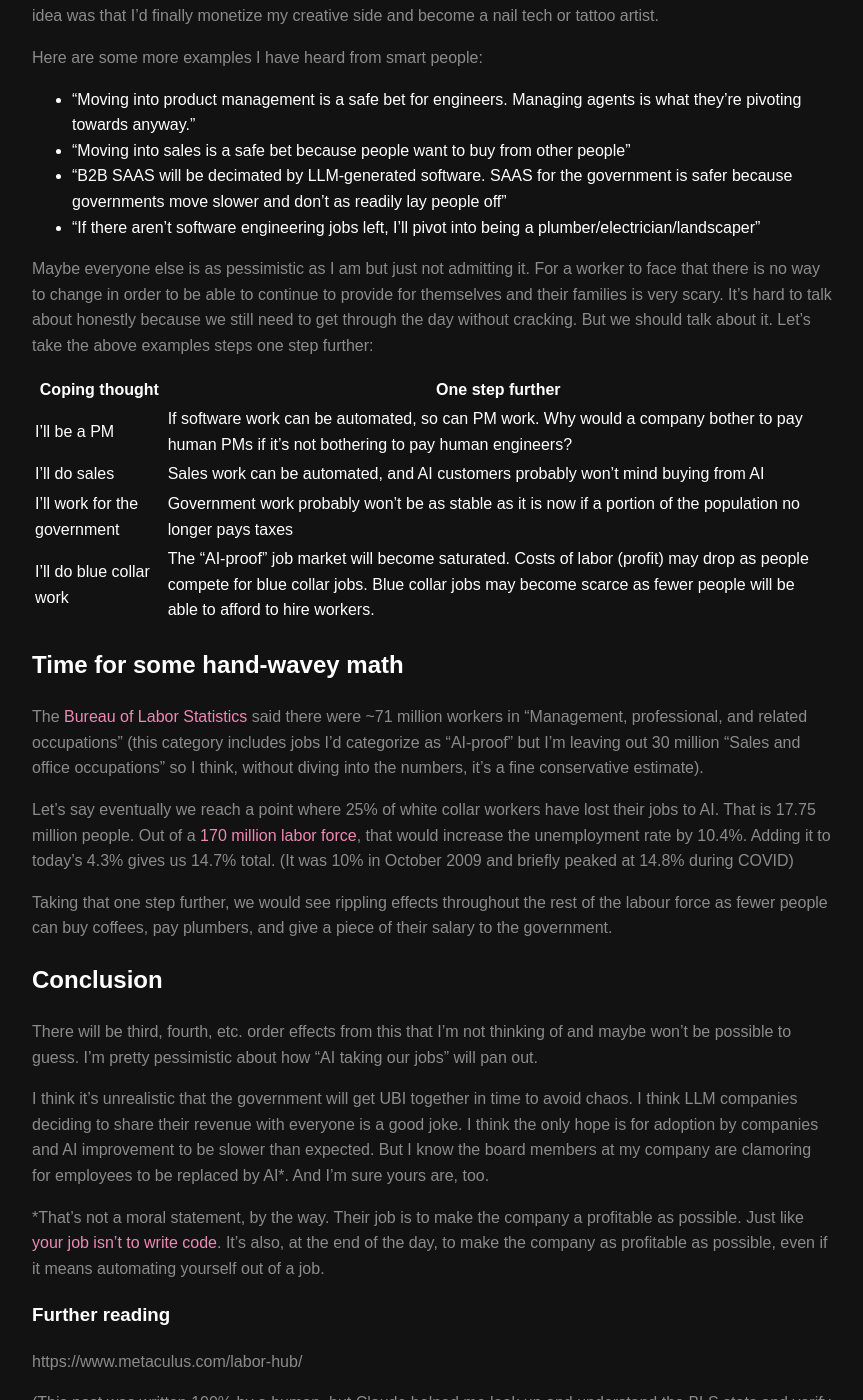
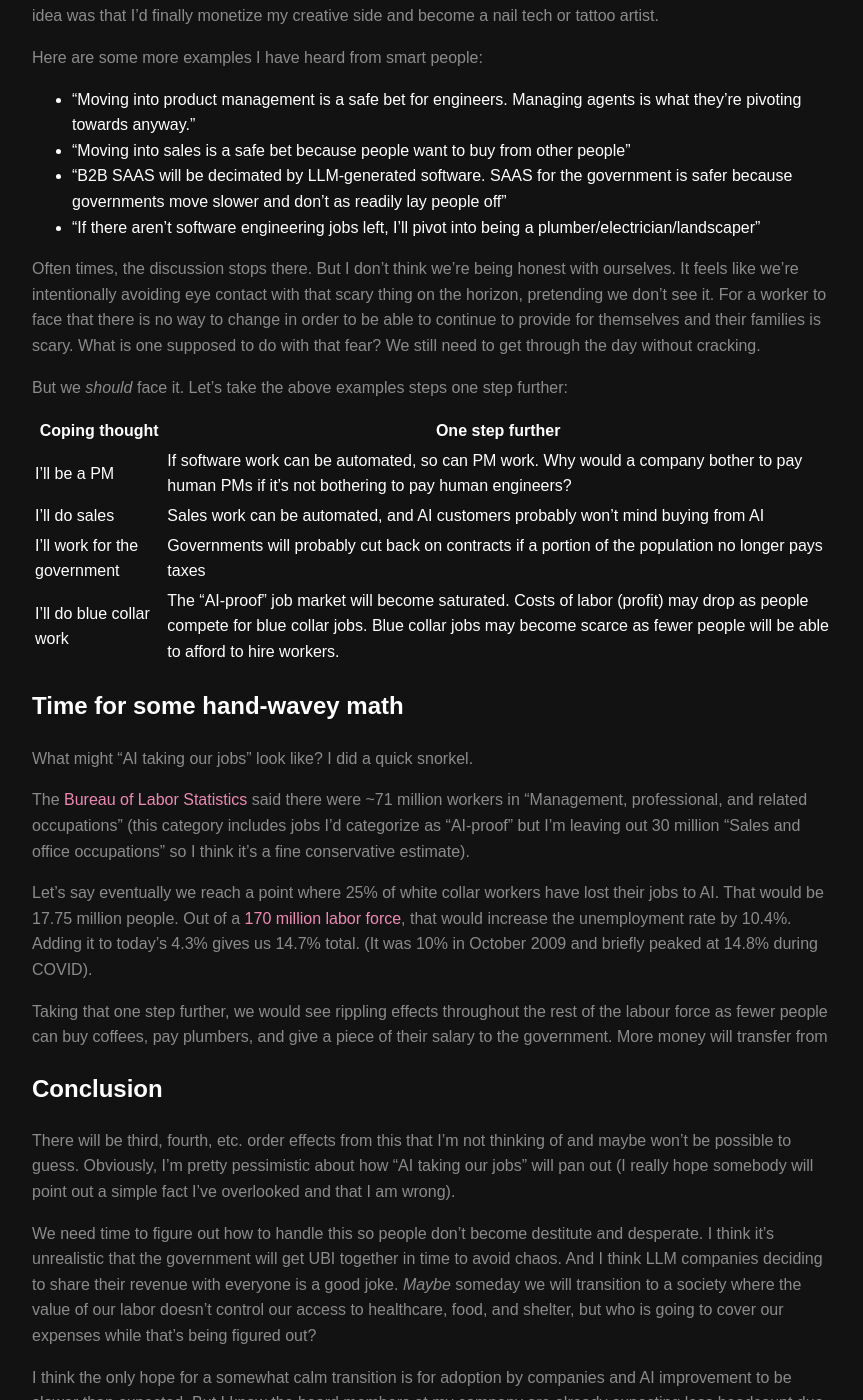
Before and after one commit to superfamousdog/superfamousdog.github.io, a Jekyll site: the page built from _posts/2026-04-23-cant-upskill-out.md, in a window 1280 px wide and 1400 px high, scrolled down 304 px. Shown: the whole window, without its empty margins (208-1071 px from the left). Built offline with Jekyll 4.4.1, drawn with Linux system fonts in a browser that asks for light colours; some of the changed text lies outside the part shown.

```diff
--- a/_posts/2026-04-23-cant-upskill-out.md
+++ b/_posts/2026-04-23-cant-upskill-out.md
@@ -13,31 +13,38 @@
 - "B2B SAAS will be decimated by LLM-generated software. SAAS for the government is safer because governments move slower and don't as readily lay people off"
 - "If there aren't software engineering jobs left, I'll pivot into being a plumber/electrician/landscaper"
 
-Maybe everyone else is as pessimistic as I am but just not admitting it. For a worker to face that there is no way to change in order to be able to continue to provide for themselves and their families is very scary. It's hard to talk about honestly because we still need to get through the day without cracking. But we should talk about it. Let's take the above examples steps one step further:
+Often times, the discussion stops there. But I don't think we're being honest with ourselves. It feels like we're intentionally avoiding eye contact with that scary thing on the horizon, pretending we don't see it. For a worker to face that there is no way to change in order to be able to continue to provide for themselves and their families is scary. What is one supposed to do with that fear? We still need to get through the day without cracking.
+
+But we _should_ face it. Let's take the above examples steps one step further:
 
 |Coping thought| One step further |
 |--|--|
 | I'll be a PM | If software work can be automated, so can PM work. Why would a company bother to pay human PMs if it's not bothering to pay human engineers? |
 | I'll do sales | Sales work can be automated, and AI customers probably won't mind buying from AI |
-| I'll work for the government | Government work probably won't be as stable as it is now if a portion of the population no longer pays taxes |
-| I'll do blue collar work| The "AI-proof" job market will become saturated. Costs of labor (profit) may drop as people compete for blue collar jobs. Blue collar jobs may become scarce as fewer people will be able to afford to hire workers. |
+| I'll work for the government | Governments will probably cut back on contracts if a portion of the population no longer pays taxes |
+| I'll do blue collar work | The "AI-proof" job market will become saturated. Costs of labor (profit) may drop as people compete for blue collar jobs. Blue collar jobs may become scarce as fewer people will be able to afford to hire workers. |
 
 ## Time for some hand-wavey math
-The [Bureau of Labor Statistics](https://www.bls.gov/cps/cpsaat11.htm) said there were ~71 million workers in "Management, professional, and related occupations" (this category includes jobs I'd categorize as "AI-proof" but I'm leaving out 30 million "Sales and office occupations" so I think, without diving into the numbers, it's a fine conservative estimate).
+What might "AI taking our jobs" look like? I did a quick snorkel.
 
-Let's say eventually we reach a point where 25% of white collar workers have lost their jobs to AI. That is 17.75 million people. Out of a [170 million labor force](https://www.bls.gov/news.release/empsit.t01.htm), that would increase the unemployment rate by 10.4%. Adding it to today's 4.3% gives us 14.7% total. (It was 10% in October 2009 and briefly peaked at 14.8% during COVID)
+The [Bureau of Labor Statistics](https://www.bls.gov/cps/cpsaat11.htm) said there were ~71 million workers in "Management, professional, and related occupations" (this category includes jobs I'd categorize as "AI-proof" but I'm leaving out 30 million "Sales and office occupations" so I think it's a fine conservative estimate).
 
-Taking that one step further, we would see rippling effects throughout the rest of the labour force as fewer people can buy coffees, pay plumbers, and give a piece of their salary to the government.
+Let's say eventually we reach a point where 25% of white collar workers have lost their jobs to AI. That would be 17.75 million people. Out of a [170 million labor force](https://www.bls.gov/news.release/empsit.t01.htm), that would increase the unemployment rate by 10.4%. Adding it to today's 4.3% gives us 14.7% total. (It was 10% in October 2009 and briefly peaked at 14.8% during COVID).
+
+Taking that one step further, we would see rippling effects throughout the rest of the labour force as fewer people can buy coffees, pay plumbers, and give a piece of their salary to the government. More money will transfer from
 
 ## Conclusion
 
-There will be third, fourth, etc. order effects from this that I'm not thinking of and maybe won't be possible to guess. I'm pretty pessimistic about how "AI taking our jobs" will pan out.
+There will be third, fourth, etc. order effects from this that I'm not thinking of and maybe won't be possible to guess. Obviously, I'm pretty pessimistic about how "AI taking our jobs" will pan out (I really hope somebody will point out a simple fact I've overlooked and that I am wrong).
 
-I think it's unrealistic that the government will get UBI together in time to avoid chaos. I think LLM companies deciding to share their revenue with everyone is a good joke. I think the only hope is for adoption by companies and AI improvement to be slower than expected. But I know the board members at my company are clamoring for employees to be replaced by AI*. And I'm sure yours are, too.
+We need time to figure out how to handle this so people don't become destitute and desperate. I think it's unrealistic that the government will get UBI together in time to avoid chaos. And I think LLM companies deciding to share their revenue with everyone is a good joke. _Maybe_ someday we will transition to a society where the value of our labor doesn't control our access to healthcare, food, and shelter, but who is going to cover our expenses while that's being figured out?
+
+I think the only hope for a somewhat calm transition is for adoption by companies and AI improvement to be slower than expected. But I know the board members at my company are already expecting less headcount due to AI*. And I'm sure yours are, too.
 
 *That's not a moral statement, by the way. Their job is to make the company a profitable as possible. Just like [your job isn't to write code](https://superfamousdog.github.io/no-longer-swe/). It's also, at the end of the day, to make the company as profitable as possible, even if it means automating yourself out of a job.
 
 ### Further reading
 https://www.metaculus.com/labor-hub/
+https://pauseai.info/
 
-(This post was written 100% by a human, but Claude helped me look up and understand the BLS stats and verify my math)
+(This post was written 100% by a human, but Claude helped me look up and understand the BLS stats and check my math)
```
Also changed, not shown: other parts of _posts/2026-04-23-cant-upskill-out.md (+1 -1 lines).
